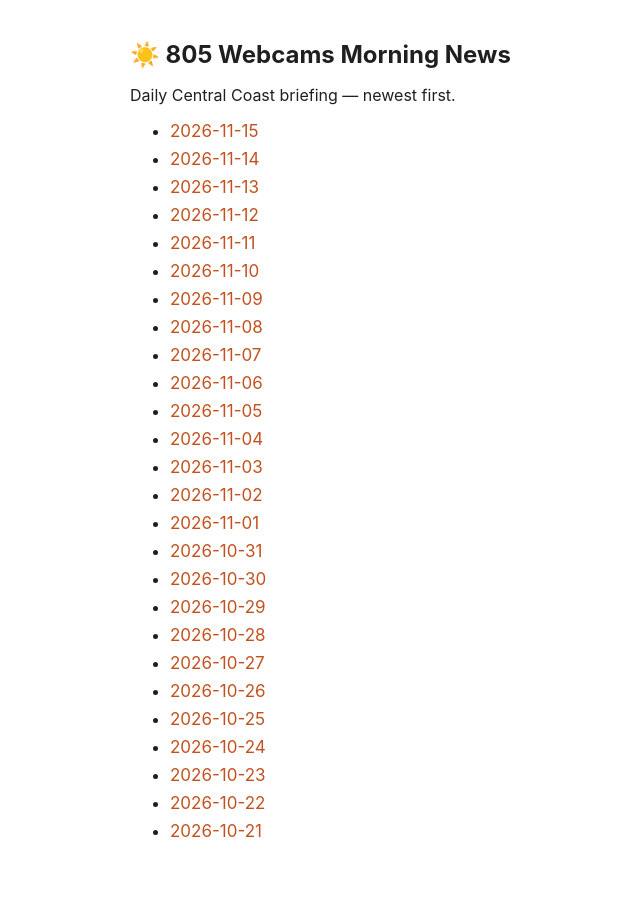
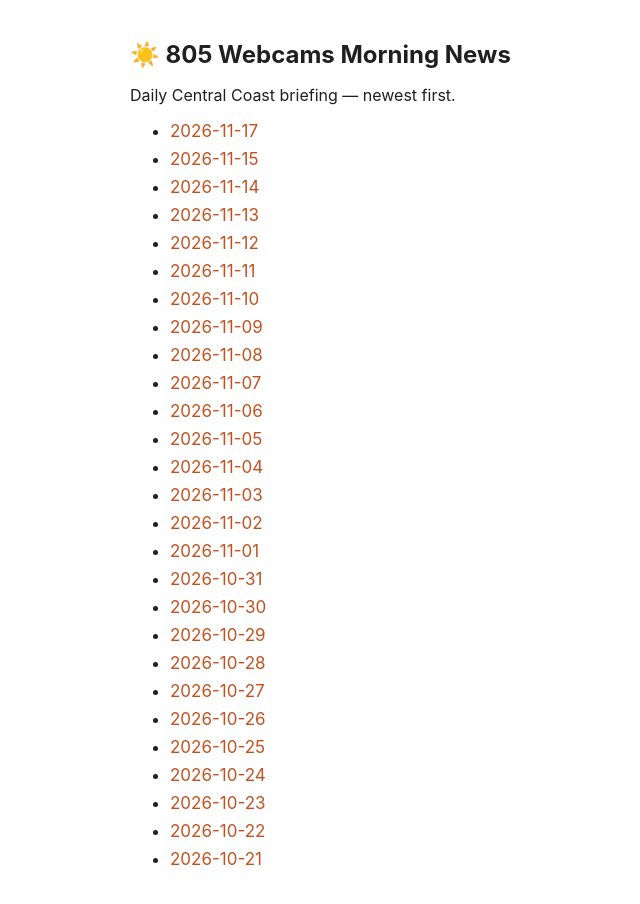
Before and after one commit to 805webcams/dailynews, a plain HTML site: page archive.html in a window 1280 px wide. Shown: the whole page, without its empty margins (190-830 px from the left). Before the commit the page ends 881 px from the top, so only its background shows below. Drawn offline with Linux system fonts and the light colour scheme.

Commit message:
Daily newsletter 2026-11-17: refresh archive

```diff
--- a/archive.html
+++ b/archive.html
@@ -7,4 +7,4 @@ margin:40px auto;padding:0 20px;color:#1f1f1f}h1{font-size:24px}
 li{margin:8px 0;font-size:17px}a{color:#c2511f;text-decoration:none}</style>
 </head><body><h1>☀️ 805 Webcams Morning News</h1>
 <p>Daily Central Coast briefing &mdash; newest first.</p>
-<ul><li><a href="2026-11-15.html">2026-11-15</a></li><li><a href="2026-11-14.html">2026-11-14</a></li><li><a href="2026-11-13.html">2026-11-13</a></li><li><a href="2026-11-12.html">2026-11-12</a></li><li><a href="2026-11-11.html">2026-11-11</a></li><li><a href="2026-11-10.html">2026-11-10</a></li><li><a href="2026-11-09.html">2026-11-09</a></li><li><a href="2026-11-08.html">2026-11-08</a></li><li><a href="2026-11-07.html">2026-11-07</a></li><li><a href="2026-11-06.html">2026-11-06</a></li><li><a href="2026-11-05.html">2026-11-05</a></li><li><a href="2026-11-04.html">2026-11-04</a></li><li><a href="2026-11-03.html">2026-11-03</a></li><li><a href="2026-11-02.html">2026-11-02</a></li><li><a href="2026-11-01.html">2026-11-01</a></li><li><a href="2026-10-31.html">2026-10-31</a></li><li><a href="2026-10-30.html">2026-10-30</a></li><li><a href="2026-10-29.html">2026-10-29</a></li><li><a href="2026-10-28.html">2026-10-28</a></li><li><a href="2026-10-27.html">2026-10-27</a></li><li><a href="2026-10-26.html">2026-10-26</a></li><li><a href="2026-10-25.html">2026-10-25</a></li><li><a href="2026-10-24.html">2026-10-24</a></li><li><a href="2026-10-23.html">2026-10-23</a></li><li><a href="2026-10-22.html">2026-10-22</a></li><li><a href="2026-10-21.html">2026-10-21</a></li></ul></body></html>
+<ul><li><a href="2026-11-17.html">2026-11-17</a></li><li><a href="2026-11-15.html">2026-11-15</a></li><li><a href="2026-11-14.html">2026-11-14</a></li><li><a href="2026-11-13.html">2026-11-13</a></li><li><a href="2026-11-12.html">2026-11-12</a></li><li><a href="2026-11-11.html">2026-11-11</a></li><li><a href="2026-11-10.html">2026-11-10</a></li><li><a href="2026-11-09.html">2026-11-09</a></li><li><a href="2026-11-08.html">2026-11-08</a></li><li><a href="2026-11-07.html">2026-11-07</a></li><li><a href="2026-11-06.html">2026-11-06</a></li><li><a href="2026-11-05.html">2026-11-05</a></li><li><a href="2026-11-04.html">2026-11-04</a></li><li><a href="2026-11-03.html">2026-11-03</a></li><li><a href="2026-11-02.html">2026-11-02</a></li><li><a href="2026-11-01.html">2026-11-01</a></li><li><a href="2026-10-31.html">2026-10-31</a></li><li><a href="2026-10-30.html">2026-10-30</a></li><li><a href="2026-10-29.html">2026-10-29</a></li><li><a href="2026-10-28.html">2026-10-28</a></li><li><a href="2026-10-27.html">2026-10-27</a></li><li><a href="2026-10-26.html">2026-10-26</a></li><li><a href="2026-10-25.html">2026-10-25</a></li><li><a href="2026-10-24.html">2026-10-24</a></li><li><a href="2026-10-23.html">2026-10-23</a></li><li><a href="2026-10-22.html">2026-10-22</a></li><li><a href="2026-10-21.html">2026-10-21</a></li></ul></body></html>
```
